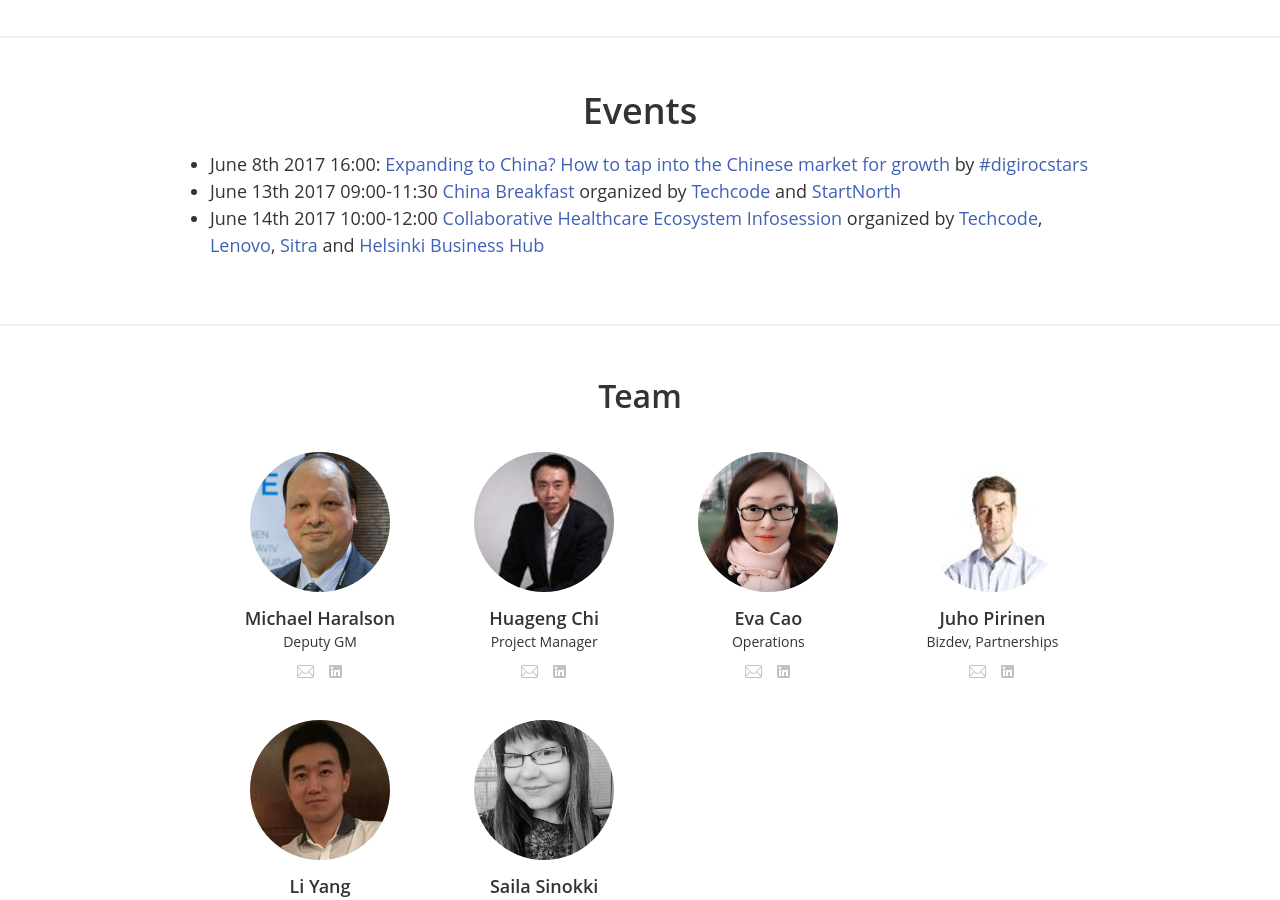
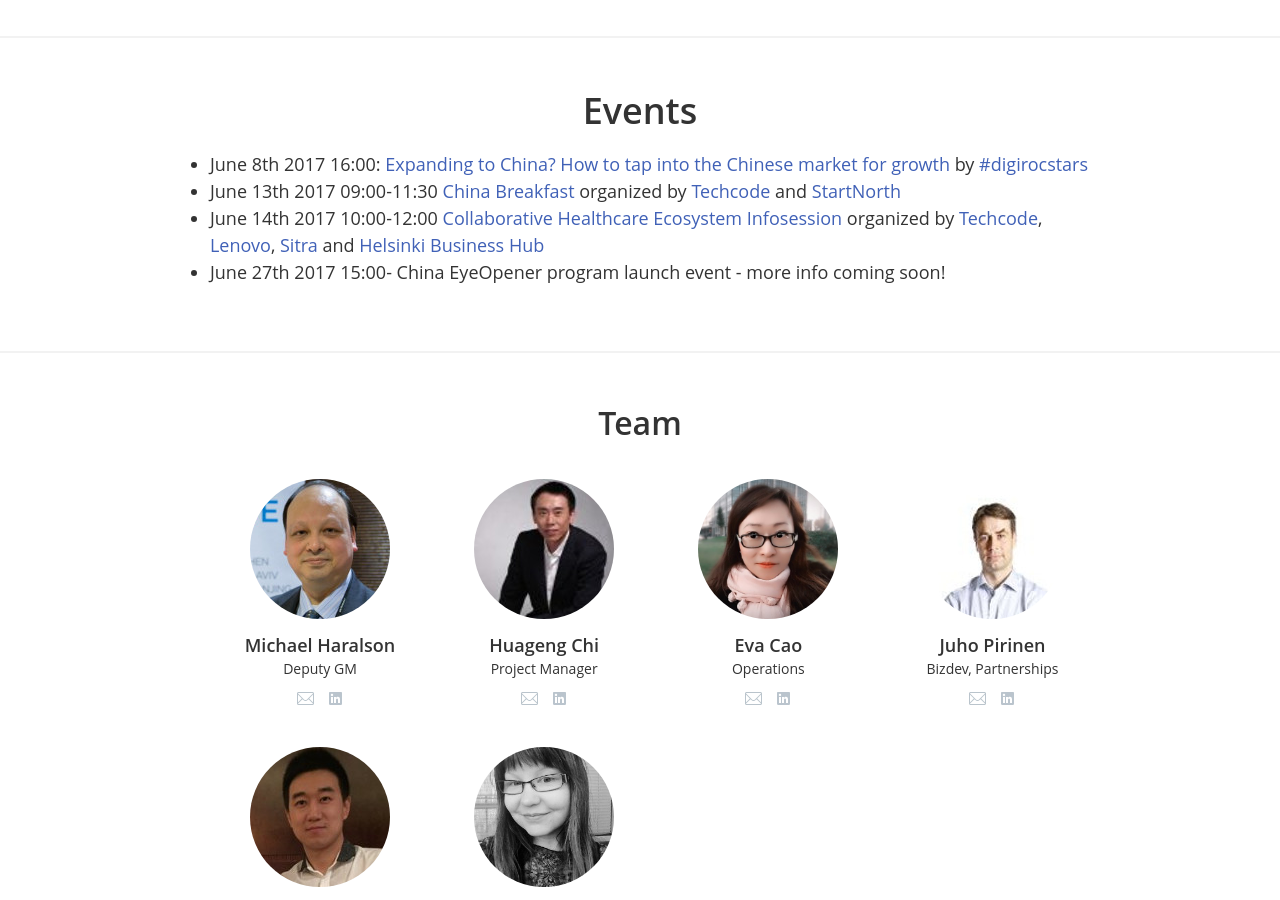
Before and after one commit to techcodefinland/techcode.fi, a Jekyll site: the page built from index.html, in a window 1280 px wide and 900 px high, scrolled down 1813 px. Built offline with Jekyll 4.4.1, drawn with Linux system fonts in a browser that asks for light colours; nearby versions of some CDN libraries.

Commit message:
Create events.md

```diff
--- a/_includes/events.md
+++ b/_includes/events.md
@@ -1,3 +1,4 @@
  - June 8th 2017 16:00: [Expanding to China? How to tap into the Chinese market for growth](https://www.eventbrite.com/e/expanding-to-china-how-to-tap-into-the-chinese-market-for-growth-tickets-34423482563?aff=es2) by [#digirocstars](http://www.digirocstars.com)
  - June 13th 2017 09:00-11:30 [China Breakfast](https://www.eventbrite.com/e/techcode-startnorth-china-breakfast-tickets-34651460451?aff=eac2) organized by [Techcode](http://www.techcode.fi) and [StartNorth](http://www.startNorth.com)
  - June 14th 2017 10:00-12:00 [Collaborative Healthcare Ecosystem Infosession](https://www.eventbrite.com/e/collaborative-healthcare-ecosystem-infosession-tickets-34973011218) organized by [Techcode](http://www.techcode.fi), [Lenovo](http://www.lenovo.com), [Sitra](http://www.sitra.fi) and [Helsinki Business Hub](www.hbh.fi)
+ - June 27th 2017 15:00- China EyeOpener program launch event - more info coming soon!
```
